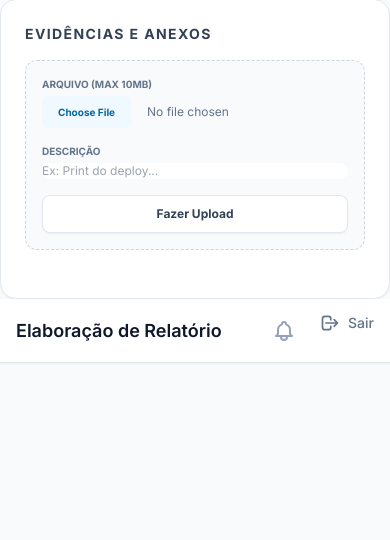
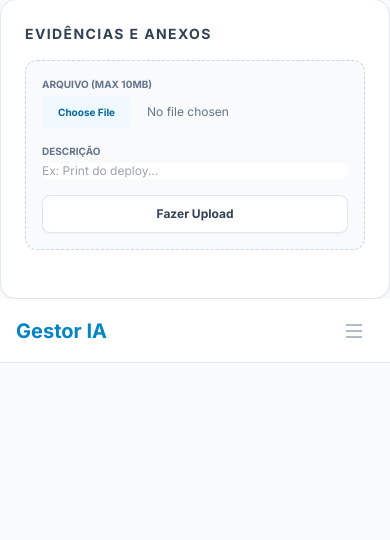
Before and after one commit to sandropeixoto/Gestor-IA, a PHP site: page /chat/index.php in a window 390 px wide. Shown: the part 685-1225 px from the top of the page. Before the commit the page ends 1048 px from the top, so only its background shows below. Run offline with PHP 8.4, Linux system fonts and the light colour scheme; the template is opened without the code that fills it, so the values that code supplies are empty; some libraries are stand-ins or nearby versions.

Commit message:
fix: estabilização de layout mestre, sidebar retrátil e debug de conexão do chat

```diff
--- a/app/Views/chat/index.php
+++ b/app/Views/chat/index.php
@@ -176,13 +176,22 @@
                 headers: { 'Content-Type': 'application/x-www-form-urlencoded' },
                 body: new URLSearchParams({
                     message: message,
-                    editor_content: editor.value, // Envia o texto do editor como contexto
+                    editor_content: editor.value,
                     csrf_token: csrfToken
                 })
             });
 
-            document.getElementById(typingId).remove();
-            const data = await response.json();
+            if (document.getElementById(typingId)) document.getElementById(typingId).remove();
+
+            const text = await response.text();
+            let data;
+            try {
+                data = JSON.parse(text);
+            } catch (e) {
+                console.error("Servidor retornou algo que não é JSON:", text);
+                appendMessage("Erro crítico no servidor. Veja o console.", 'ai');
+                return;
+            }
 
             if (response.ok) {
                 appendMessage(data.assistant_message, 'ai', false, data.suggested_snippet);
@@ -191,7 +200,8 @@
             }
         } catch (e) {
             if (document.getElementById(typingId)) document.getElementById(typingId).remove();
-            appendMessage("Erro de conexão com o servidor.", 'ai');
+            console.error("Erro de Fetch:", e);
+            appendMessage("Erro de conexão. Verifique sua internet.", 'ai');
         }
     });
 
--- a/app/Views/layouts/admin.php
+++ b/app/Views/layouts/admin.php
@@ -32,129 +32,122 @@
         .transition-all { transition: all 0.3s ease; }
     </style>
 </head>
-<body class="h-full antialiased font-sans text-slate-900" x-data="{ sidebarCollapsed: false }">
-    <div class="min-h-full flex">
-        <!-- Sidebar -->
+<body class="h-full antialiased font-sans text-slate-900 bg-slate-50" x-data="{ sidebarCollapsed: false }">
+    <!-- Mobile Header -->
+    <header class="md:hidden bg-white border-b border-slate-200 h-16 flex items-center justify-between px-4 sticky top-0 z-40">
+        <span class="text-xl font-bold text-primary-600">Gestor IA</span>
+        <button @click="sidebarCollapsed = !sidebarCollapsed" class="p-2 text-slate-500">
+            <svg class="h-6 w-6" fill="none" stroke="currentColor" viewBox="0 0 24 24"><path d="M4 6h16M4 12h16M4 18h16"/></svg>
+        </button>
+    </header>
+
+    <div class="flex h-screen overflow-hidden">
+        <!-- Sidebar Desktop -->
         <aside
-            :class="sidebarCollapsed ? 'md:w-20' : 'md:w-64'"
-            class="hidden md:flex md:flex-col md:fixed md:inset-y-0 bg-white border-r border-slate-200 transition-all duration-300 z-30">
-            <div class="flex flex-col flex-grow pt-5 overflow-y-auto">
-                <div class="flex items-center justify-between px-4 mb-8">
-                    <span x-show="!sidebarCollapsed" class="text-2xl font-bold bg-clip-text text-transparent bg-gradient-to-r from-primary-600 to-primary-800 truncate">
+            :class="sidebarCollapsed ? 'w-20' : 'w-64'"
+            class="hidden md:flex flex-col flex-shrink-0 bg-white border-r border-slate-200 transition-all duration-300 z-30">
+
+            <div class="flex flex-col h-full">
+                <div class="h-16 flex items-center justify-between px-4 border-b border-slate-50">
+                    <span x-show="!sidebarCollapsed" class="text-xl font-bold bg-clip-text text-transparent bg-gradient-to-r from-primary-600 to-primary-800 truncate">
                         Gestor IA
                     </span>
                     <button @click="sidebarCollapsed = !sidebarCollapsed" class="p-1.5 rounded-lg hover:bg-slate-100 text-slate-400 mx-auto">
-                        <svg class="h-6 w-6" fill="none" stroke="currentColor" viewBox="0 0 24 24"><path stroke-linecap="round" stroke-linejoin="round" stroke-width="2" d="M4 6h16M4 12h16M4 18h16"/></svg>
+                        <svg class="h-5 w-5" fill="none" stroke="currentColor" viewBox="0 0 24 24"><path d="M4 6h16M4 12h16M4 18h16"/></svg>
                     </button>
                 </div>
 
-                <nav class="flex-1 px-2 space-y-1">
-                    <a href="/dashboard" class="group flex items-center px-3 py-2 text-sm font-medium rounded-md text-slate-600 hover:bg-slate-50 hover:text-slate-900" :title="sidebarCollapsed ? 'Dashboard' : ''">
-                        <svg class="h-5 w-5 text-slate-400 group-hover:text-slate-500" :class="sidebarCollapsed ? '' : 'mr-3'" fill="none" stroke="currentColor" viewBox="0 0 24 24"><path stroke-linecap="round" stroke-linejoin="round" stroke-width="2" d="M3 12l2-2m0 0l7-7 7 7M5 10v10a1 1 0 001 1h3m10-11l2 2m-2-2v10a1 1 0 01-1 1h-3m-6 0a1 1 0 001-1v-4a1 1 0 011-1h2a1 1 0 011 1v4a1 1 0 001 1m-6 0h6"/></svg>
+                <nav class="flex-1 px-3 py-4 space-y-1 overflow-y-auto font-medium">
+                    <a href="/dashboard" class="flex items-center px-3 py-2 text-sm rounded-lg text-slate-600 hover:bg-slate-50 hover:text-primary-600 transition-colors" :title="sidebarCollapsed ? 'Dashboard' : ''">
+                        <svg class="h-5 w-5" :class="sidebarCollapsed ? '' : 'mr-3'" fill="none" stroke="currentColor" viewBox="0 0 24 24"><path d="M3 12l2-2m0 0l7-7 7 7M5 10v10a1 1 0 001 1h3m10-11l2 2m-2-2v10a1 1 0 01-1 1h-3m-6 0a1 1 0 001-1v-4a1 1 0 011-1h2a1 1 0 011 1v4a1 1 0 001 1m-6 0h6"/></svg>
                         <span x-show="!sidebarCollapsed">Dashboard</span>
                     </a>
-
-                    <a href="/chat" class="group flex items-center px-3 py-2 text-sm font-medium rounded-md text-slate-600 hover:bg-slate-50 hover:text-slate-900" :title="sidebarCollapsed ? 'Mentoria IA' : ''">
-                        <svg class="h-5 w-5 text-slate-400 group-hover:text-slate-500" :class="sidebarCollapsed ? '' : 'mr-3'" fill="none" stroke="currentColor" viewBox="0 0 24 24"><path stroke-linecap="round" stroke-linejoin="round" stroke-width="2" d="M8 10h.01M12 10h.01M16 10h.01M9 16H5a2 2 0 01-2-2V6a2 2 0 012-2h14a2 2 0 012 2v8a2 2 0 01-2 2h-5l-5 5v-5z"/></svg>
-                        <span x-show="!sidebarCollapsed">Mentoria IA</span>
+                    <a href="/chat" class="flex items-center px-3 py-2 text-sm rounded-lg text-slate-600 hover:bg-slate-50 hover:text-primary-600 transition-colors" :title="sidebarCollapsed ? 'Chat' : ''">
+                        <svg class="h-5 w-5" :class="sidebarCollapsed ? '' : 'mr-3'" fill="none" stroke="currentColor" viewBox="0 0 24 24"><path d="M8 10h.01M12 10h.01M16 10h.01M9 16H5a2 2 0 01-2-2V6a2 2 0 012-2h14a2 2 0 012 2v8a2 2 0 01-2 2h-5l-5 5v-5z"/></svg>
+                        <span x-show="!sidebarCollapsed">Chat Assistente</span>
                     </a>
-
-                    <a href="/reports" class="group flex items-center px-3 py-2 text-sm font-medium rounded-md text-slate-600 hover:bg-slate-50 hover:text-slate-900" :title="sidebarCollapsed ? 'Relatórios' : ''">
-                        <svg class="h-5 w-5 text-slate-400 group-hover:text-slate-500" :class="sidebarCollapsed ? '' : 'mr-3'" fill="none" stroke="currentColor" viewBox="0 0 24 24"><path stroke-linecap="round" stroke-linejoin="round" stroke-width="2" d="M9 12h6m-6 4h6m2 5H7a2 2 0 01-2-2V5a2 2 0 012-2h5.586a1 1 0 01.707.293l5.414 5.414a1 1 0 01.293.707V19a2 2 0 01-2 2z"/></svg>
+                    <a href="/reports" class="flex items-center px-3 py-2 text-sm rounded-lg text-slate-600 hover:bg-slate-50 hover:text-primary-600 transition-colors" :title="sidebarCollapsed ? 'Relatórios' : ''">
+                        <svg class="h-5 w-5" :class="sidebarCollapsed ? '' : 'mr-3'" fill="none" stroke="currentColor" viewBox="0 0 24 24"><path d="M9 12h6m-6 4h6m2 5H7a2 2 0 01-2-2V5a2 2 0 012-2h5.586a1 1 0 01.707.293l5.414 5.414a1 1 0 01.293.707V19a2 2 0 01-2 2z"/></svg>
                         <span x-show="!sidebarCollapsed">Relatórios</span>
                     </a>
 
-                    <?php if ($user['role'] === 'manager' || $user['role'] === 'admin'): ?>
-                    <div x-show="!sidebarCollapsed" class="pt-4 pb-2 px-3 text-xs font-semibold text-slate-400 uppercase tracking-wider">Gestão</div>
-                    <a href="/team" class="group flex items-center px-3 py-2 text-sm font-medium rounded-md text-slate-600 hover:bg-slate-50 hover:text-slate-900" :title="sidebarCollapsed ? 'Meu Time' : ''">
-                        <svg class="h-5 w-5 text-slate-400 group-hover:text-slate-500" :class="sidebarCollapsed ? '' : 'mr-3'" fill="none" stroke="currentColor" viewBox="0 0 24 24"><path stroke-linecap="round" stroke-linejoin="round" stroke-width="2" d="M12 4.354a4 4 0 110 5.292M15 21H3v-1a6 6 0 0112 0v1zm0 0h6v-1a6 6 0 00-9-5.197M13 7a4 4 0 11-8 0 4 4 0 018 0z"/></svg>
+                    <?php if ($user['role'] !== 'employee'): ?>
+                    <div x-show="!sidebarCollapsed" class="pt-4 pb-2 px-3 text-[10px] font-bold text-slate-400 uppercase tracking-widest">Gestão</div>
+                    <a href="/team" class="flex items-center px-3 py-2 text-sm rounded-lg text-slate-600 hover:bg-slate-50 hover:text-primary-600 transition-colors" :title="sidebarCollapsed ? 'Time' : ''">
+                        <svg class="h-5 w-5" :class="sidebarCollapsed ? '' : 'mr-3'" fill="none" stroke="currentColor" viewBox="0 0 24 24"><path d="M12 4.354a4 4 0 110 5.292M15 21H3v-1a6 6 0 0112 0v1zm0 0h6v-1a6 6 0 00-9-5.197M13 7a4 4 0 11-8 0 4 4 0 018 0z"/></svg>
                         <span x-show="!sidebarCollapsed">Meu Time</span>
                     </a>
-                    <a href="/team/insights" class="group flex items-center px-3 py-2 text-sm font-medium rounded-md text-slate-600 hover:bg-slate-50 hover:text-slate-900" :title="sidebarCollapsed ? 'Insights do Time' : ''">
-                        <svg class="h-5 w-5 text-slate-400 group-hover:text-slate-500" :class="sidebarCollapsed ? '' : 'mr-3'" fill="none" stroke="currentColor" viewBox="0 0 24 24"><path stroke-linecap="round" stroke-linejoin="round" stroke-width="2" d="M9.663 17h4.673M12 3v1m6.364 1.636l-.707.707M21 12h-1M4 12H3m3.343-5.657l-.707-.707m2.828 9.9a5 5 0 117.072 0l-.548.547A3.374 3.374 0 0014 18.469V19a2 2 0 11-4 0v-.531c0-.895-.356-1.754-.989-2.386l-.548-.547z"/></svg>
+                    <a href="/team/insights" class="flex items-center px-3 py-2 text-sm rounded-lg text-slate-600 hover:bg-slate-50 hover:text-primary-600 transition-colors" :title="sidebarCollapsed ? 'Insights' : ''">
+                        <svg class="h-5 w-5" :class="sidebarCollapsed ? '' : 'mr-3'" fill="none" stroke="currentColor" viewBox="0 0 24 24"><path d="M9.663 17h4.673M12 3v1m6.364 1.636l-.707.707M21 12h-1M4 12H3m3.343-5.657l-.707-.707m2.828 9.9a5 5 0 117.072 0l-.548.547A3.374 3.374 0 0014 18.469V19a2 2 0 11-4 0v-.531c0-.895-.356-1.754-.989-2.386l-.548-.547z"/></svg>
                         <span x-show="!sidebarCollapsed">Insights do Time</span>
                     </a>
                     <?php endif; ?>
 
                     <?php if ($user['role'] === 'admin'): ?>
-                    <div x-show="!sidebarCollapsed" class="pt-4 pb-2 px-3 text-xs font-semibold text-slate-400 uppercase tracking-wider">Admin</div>
-                    <a href="/admin/users" class="group flex items-center px-3 py-2 text-sm font-medium rounded-md text-slate-600 hover:bg-slate-50 hover:text-slate-900" :title="sidebarCollapsed ? 'Usuários' : ''">
-                        <svg class="h-5 w-5 text-slate-400 group-hover:text-slate-500" :class="sidebarCollapsed ? '' : 'mr-3'" fill="none" stroke="currentColor" viewBox="0 0 24 24"><path stroke-linecap="round" stroke-linejoin="round" stroke-width="2" d="M12 4.354a4 4 0 110 5.292M15 21H3v-1a6 6 0 0112 0v1zm0 0h6v-1a6 6 0 00-9-5.197M13 7a4 4 0 11-8 0 4 4 0 018 0z"/></svg>
+                    <div x-show="!sidebarCollapsed" class="pt-4 pb-2 px-3 text-[10px] font-bold text-slate-400 uppercase tracking-widest">Admin</div>
+                    <a href="/admin/users" class="flex items-center px-3 py-2 text-sm rounded-lg text-slate-600 hover:bg-slate-50 hover:text-primary-600 transition-colors" :title="sidebarCollapsed ? 'Usuários' : ''">
+                        <svg class="h-5 w-5" :class="sidebarCollapsed ? '' : 'mr-3'" fill="none" stroke="currentColor" viewBox="0 0 24 24"><path d="M12 4.354a4 4 0 110 5.292M15 21H3v-1a6 6 0 0112 0v1zm0 0h6v-1a6 6 0 00-9-5.197M13 7a4 4 0 11-8 0 4 4 0 018 0z"/></svg>
                         <span x-show="!sidebarCollapsed">Usuários</span>
                     </a>
-                    <a href="/admin/personas" class="group flex items-center px-3 py-2 text-sm font-medium rounded-md text-slate-600 hover:bg-slate-50 hover:text-slate-900" :title="sidebarCollapsed ? 'Personas' : ''">
-                        <svg class="h-5 w-5 text-slate-400 group-hover:text-slate-500" :class="sidebarCollapsed ? '' : 'mr-3'" fill="none" stroke="currentColor" viewBox="0 0 24 24"><path stroke-linecap="round" stroke-linejoin="round" stroke-width="2" d="M13 10V3L4 14h7v7l9-11h-7z"/></svg>
+                    <a href="/admin/personas" class="flex items-center px-3 py-2 text-sm rounded-lg text-slate-600 hover:bg-slate-50 hover:text-primary-600 transition-colors" :title="sidebarCollapsed ? 'Personas' : ''">
+                        <svg class="h-5 w-5" :class="sidebarCollapsed ? '' : 'mr-3'" fill="none" stroke="currentColor" viewBox="0 0 24 24"><path d="M13 10V3L4 14h7v7l9-11h-7z"/></svg>
                         <span x-show="!sidebarCollapsed">Personas de IA</span>
                     </a>
                     <?php endif; ?>
                 </nav>
 
-                <div class="flex-shrink-0 flex border-t border-slate-200 p-4">
-                    <a href="/profile" class="flex-shrink-0 w-full group block">
-                        <div class="flex items-center">
-                            <div class="inline-block h-9 w-9 rounded-full bg-primary-100 flex items-center justify-center text-primary-700 font-bold">
+                <div class="p-4 border-t border-slate-100 bg-slate-50/50">
+                    <a href="/profile" class="flex items-center group">
+                        <div class="h-8 w-8 rounded-full bg-primary-100 flex items-center justify-center text-primary-700 font-bold text-xs shrink-0">
                             <?= strtoupper(substr($user['name'], 0, 1)) ?>
                         </div>
-                            <div class="ml-3" x-show="!sidebarCollapsed">
-                                <p class="text-xs font-bold text-slate-700 truncate max-w-[120px]"><?= htmlspecialchars($user['name']) ?></p>
-                                <p class="text-[10px] text-slate-500 uppercase tracking-tighter"><?= $user['role'] ?></p>
-                            </div>
+                        <div class="ml-3 overflow-hidden" x-show="!sidebarCollapsed">
+                            <p class="text-xs font-bold text-slate-700 truncate"><?= htmlspecialchars($user['name']) ?></p>
+                            <p class="text-[9px] text-slate-500 uppercase tracking-tighter"><?= $user['role'] ?></p>
                         </div>
                     </a>
                 </div>
             </div>
         </aside>
 
-        <!-- Main Content -->
-        <div class="flex flex-col flex-1 transition-all duration-300" :class="sidebarCollapsed ? 'md:pl-20' : 'md:pl-64'">
-            <header class="sticky top-0 z-10 flex-shrink-0 flex h-16 bg-white border-b border-slate-200 shadow-sm">
-                <div class="flex-1 px-4 flex justify-between">
-                    <div class="flex-1 flex items-center">
-                        <h1 class="text-lg font-semibold text-slate-900"><?= $pageTitle ?? 'Dashboard' ?></h1>
-                    </div>
-                    <div class="ml-4 flex items-center md:ml-6 space-x-4">
-                        <!-- Notificações Dropdown -->
-                        <div class="relative" id="notification-dropdown">
-                            <button onclick="toggleNotifications()" class="p-2 rounded-full text-slate-400 hover:text-slate-500 hover:bg-slate-100 transition-all relative">
-                                <svg class="h-6 w-6" fill="none" stroke="currentColor" viewBox="0 0 24 24"><path stroke-linecap="round" stroke-linejoin="round" stroke-width="2" d="M15 17h5l-1.405-1.405A2.032 2.032 0 0118 14.158V11a6.002 6.002 0 00-4-5.659V5a2 2 0 10-4 0v.341C7.67 6.165 6 8.388 6 11v3.159c0 .538-.214 1.055-.595 1.436L4 17h5m6 0v1a3 3 0 11-6 0v-1m6 0H9"/></svg>
-                                <span id="notif-count" class="hidden absolute top-1 right-1 block h-2.5 w-2.5 rounded-full bg-rose-500 ring-2 ring-white"></span>
+        <!-- Main Content Area -->
+        <div class="flex flex-col flex-1 min-w-0 bg-slate-50 overflow-hidden">
+            <!-- Top Header Desktop -->
+            <header class="hidden md:flex h-16 bg-white border-b border-slate-200 items-center justify-between px-8 shrink-0 z-20 shadow-sm">
+                <h1 class="text-lg font-bold text-slate-800"><?= $pageTitle ?? 'Dashboard' ?></h1>
+
+                <div class="flex items-center gap-6">
+                    <div class="relative" x-data="{ open: false }">
+                        <button @click="open = !open" class="p-2 text-slate-400 hover:text-primary-600 transition-colors relative">
+                            <svg class="h-6 w-6" fill="none" stroke="currentColor" viewBox="0 0 24 24"><path d="M15 17h5l-1.405-1.405A2.032 2.032 0 0118 14.158V11a6.002 6.002 0 00-4-5.659V5a2 2 0 10-4 0v.341C7.67 6.165 6 8.388 6 11v3.159c0 .538-.214 1.055-.595 1.436L4 17h5m6 0v1a3 3 0 11-6 0v-1m6 0H9"/></svg>
+                            <span id="notif-count" class="hidden absolute top-1.5 right-1.5 h-2 w-2 rounded-full bg-rose-500 ring-2 ring-white"></span>
                         </button>
-                            <div id="notif-panel" class="hidden absolute right-0 mt-2 w-80 bg-white rounded-xl shadow-lg border border-slate-200 overflow-hidden z-50">
-                                <div class="px-4 py-3 border-b border-slate-100 flex justify-between items-center bg-slate-50">
-                                    <span class="text-xs font-bold text-slate-700 uppercase tracking-widest">Notificações</span>
-                                </div>
-                                <div id="notif-list" class="max-h-96 overflow-y-auto divide-y divide-slate-100">
-                                    <div class="p-4 text-center text-slate-400 text-sm">Carregando...</div>
+                        <div x-show="open" @click.away="open = false" x-cloak class="absolute right-0 mt-2 w-80 bg-white rounded-xl shadow-xl border border-slate-200 z-50 overflow-hidden">
+                            <div class="p-3 bg-slate-50 border-b border-slate-100 text-[10px] font-bold text-slate-500 uppercase tracking-widest">Notificações</div>
+                            <div id="notif-list" class="max-h-96 overflow-y-auto divide-y divide-slate-100 text-sm">
+                                <div class="p-4 text-center text-slate-400">Carregando...</div>
                             </div>
                         </div>
                     </div>
 
-                        <form method="post" action="/logout">
-                            <input type="hidden" name="csrf_token" value="<?= htmlspecialchars($_SESSION['csrf_token'] ?? '', ENT_QUOTES, 'UTF-8') ?>" />
-                            <button type="submit" class="text-sm font-medium text-slate-500 hover:text-slate-700 flex items-center">
-                                <svg class="mr-2 h-5 w-5" fill="none" stroke="currentColor" viewBox="0 0 24 24"><path stroke-linecap="round" stroke-linejoin="round" stroke-width="2" d="M17 16l4-4m0 0l-4-4m4 4H7m6 4v1a3 3 0 01-3 3H6a3 3 0 01-3-3V7a3 3 0 013-3h4a3 3 0 013 3v1"/></svg>
+                    <form action="/logout" method="POST">
+                        <input type="hidden" name="csrf_token" value="<?= htmlspecialchars($_SESSION['csrf_token'] ?? '') ?>">
+                        <button type="submit" class="text-xs font-bold text-slate-500 hover:text-rose-600 uppercase transition-colors flex items-center gap-2">
+                            <svg class="h-4 w-4" fill="none" stroke="currentColor" viewBox="0 0 24 24"><path d="M17 16l4-4m0 0l-4-4m4 4H7m6 4v1a3 3 0 01-3 3H6a3 3 0 01-3-3V7a3 3 0 013-3h4a3 3 0 013 3v1"/></svg>
                             Sair
                         </button>
                     </form>
                 </div>
-                </div>
             </header>
 
-            <main class="flex-1 overflow-hidden">
-                <div class="h-full py-6 px-4 sm:px-6 md:px-8 overflow-y-auto">
+            <!-- dynamic Content -->
+            <main class="flex-1 overflow-y-auto p-4 md:p-8">
                 <?= $slot ?? '' ?>
-                </div>
             </main>
         </div>
     </div>
 
     <script>
-        function toggleNotifications() {
-            const panel = document.getElementById('notif-panel');
-            panel.classList.toggle('hidden');
-            if (!panel.classList.contains('hidden')) loadNotifications();
-        }
-
         async function loadNotifications() {
             const list = document.getElementById('notif-list');
             const count = document.getElementById('notif-count');
@@ -164,34 +157,20 @@
                 if (data.unread_count > 0) count.classList.remove('hidden');
                 else count.classList.add('hidden');
 
-                if (data.notifications.length === 0) {
-                    list.innerHTML = '<div class="p-8 text-center text-slate-400 text-sm italic">Nenhum alerta recente.</div>';
+                if (!data.notifications || data.notifications.length === 0) {
+                    list.innerHTML = '<div class="p-8 text-center text-slate-400 text-xs italic">Nenhum alerta.</div>';
                     return;
                 }
 
                 list.innerHTML = data.notifications.map(n => `
-                    <div class="p-4 hover:bg-slate-50 transition-colors ${n.is_read ? 'opacity-60' : 'bg-primary-50/30'}" onclick="markRead(${n.id}, '${n.link}')">
-                        <p class="text-sm font-bold text-slate-900">${n.title}</p>
-                        <p class="text-xs text-slate-600 mt-1">${n.message}</p>
-                        <p class="text-[10px] text-slate-400 mt-2 uppercase font-bold tracking-tighter">${new Date(n.created_at).toLocaleDateString()}</p>
+                    <div class="p-4 hover:bg-slate-50 cursor-pointer ${n.is_read ? 'opacity-50' : ''}" onclick="window.location.href='${n.link || '#'}'">
+                        <p class="text-xs font-bold text-slate-900">${n.title}</p>
+                        <p class="text-[10px] text-slate-600 mt-1">${n.message}</p>
                     </div>
                 `).join('');
-            } catch (e) {
-                list.innerHTML = '<div class="p-4 text-rose-500 text-xs">Erro ao carregar notificações.</div>';
+            } catch (e) { console.error(e); }
         }
-        }
-
-        async function markRead(id, link) {
-            await fetch(`/api/notifications/read/${id}`, { method: 'POST' });
-            if (link && link !== 'null') window.location.href = link;
-            else loadNotifications();
-        }
-
-        window.addEventListener('load', async () => {
-            const response = await fetch('/api/notifications');
-            const data = await response.json();
-            if (data.unread_count > 0) document.getElementById('notif-count').classList.remove('hidden');
-        });
+        window.addEventListener('load', loadNotifications);
     </script>
 </body>
 </html>
```
Lines whose indentation alone changed are shown as unchanged.
